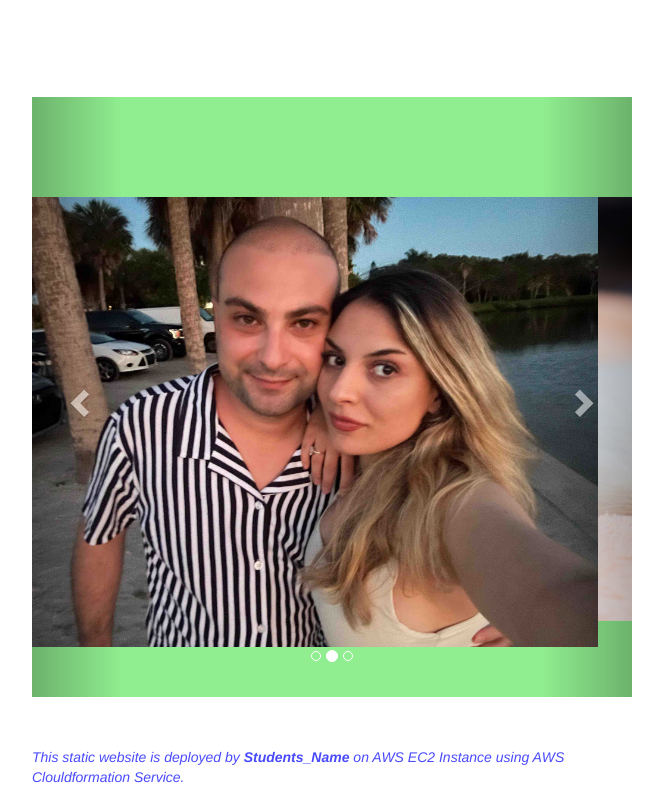
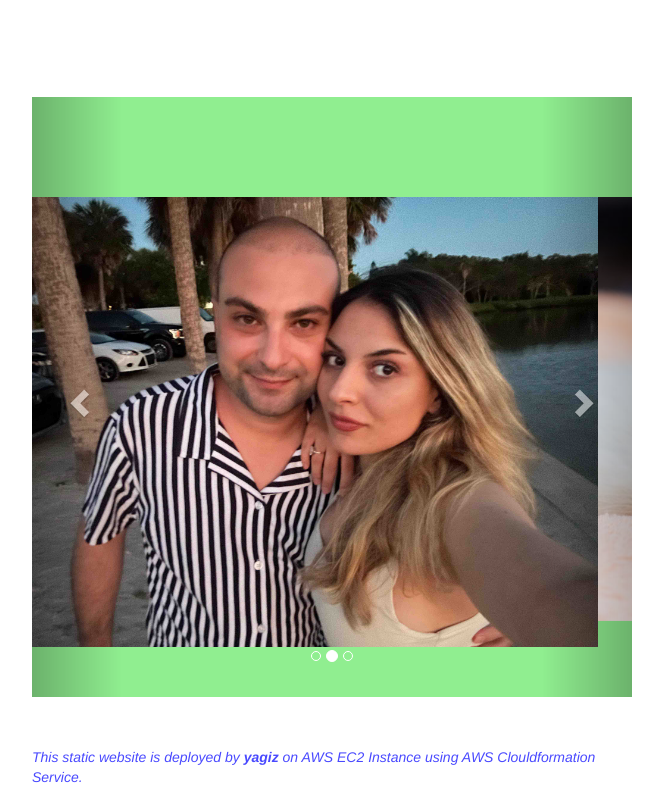
Before and after one commit to YagizBaba/my-repository, a plain HTML site: page 101-kittens-carousel-static-website-ec2/static-web/index.html in a window 1280 px wide. Shown: the part 286-1083 px from the top of the page, without its empty margins (308-971 px from the left). Drawn offline with nearby package versions, Linux system fonts and the light colour scheme.

Commit message:
Update index.html

```diff
--- a/101-kittens-carousel-static-website-ec2/static-web/index.html
+++ b/101-kittens-carousel-static-website-ec2/static-web/index.html
@@ -80,7 +80,7 @@
   </div>
 
 
-  <p class="footnote"><i>This static website is deployed by <b> Students_Name </b> on AWS EC2 Instance using AWS
+  <p class="footnote"><i>This static website is deployed by <b> yagiz </b> on AWS EC2 Instance using AWS
       Clouldformation Service.</i></p>
 </body>
 
```
